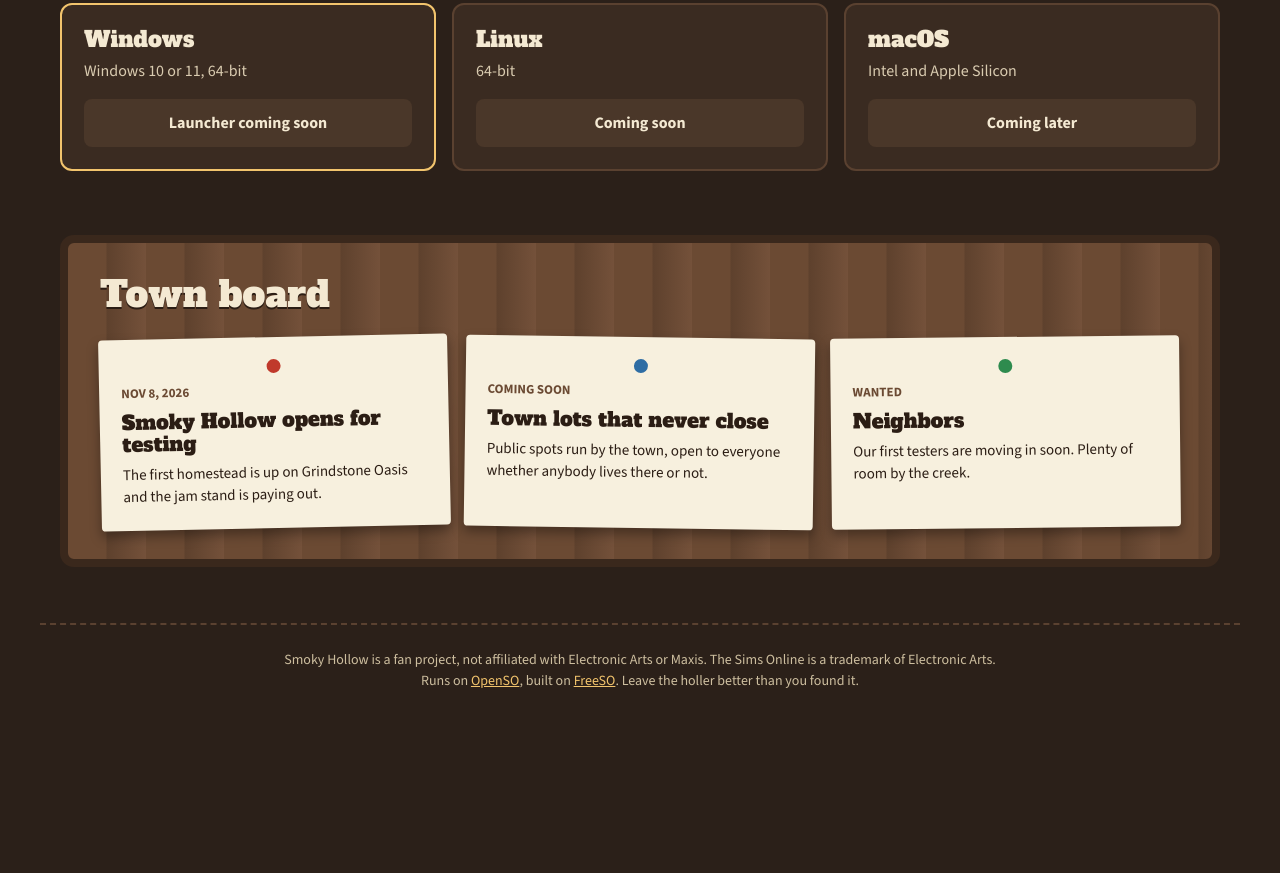
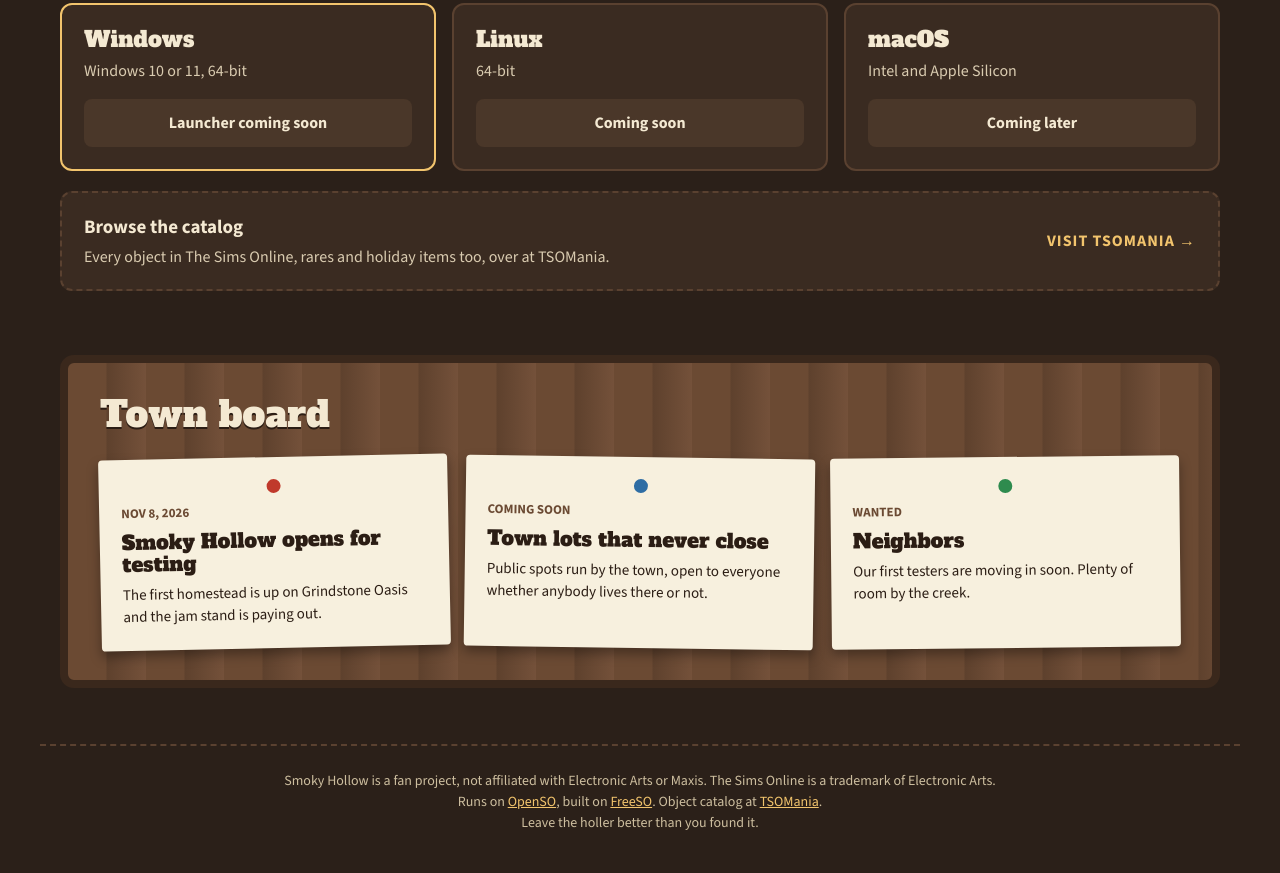
Before and after one commit to smokyhollowtso/smokyhollowtso.github.io, a plain HTML site: page index.html in a window 1280 px wide. Shown: the part 2099-2972 px from the top of the page. Before the commit the page ends 2830 px from the top, so only its background shows below. Drawn offline with nearby package versions, Linux system fonts and the light colour scheme.

Commit message:
Add files via upload

```diff
--- a/index.html
+++ b/index.html
@@ -96,6 +96,10 @@ main.wrap{padding-top:56px;padding-bottom:56px;display:flex;flex-direction:colum
 .post{background:var(--bark2);border:2px solid var(--edge);border-radius:12px;padding:22px;display:flex;flex-direction:column;gap:8px}
 .post.main{border-color:var(--gold)}
 .post h3{font-size:22px}
+.catalog{display:flex;flex-wrap:wrap;align-items:center;justify-content:space-between;gap:14px;background:var(--bark2);border:2px dashed var(--edge);border-radius:12px;padding:20px 22px;text-decoration:none;color:inherit}
+.catalog:hover{border-color:var(--gold)}
+.catalog b{display:block;font-size:19px;margin-bottom:4px}
+.catalog .go{font-weight:700;letter-spacing:1px;color:var(--gold);white-space:nowrap}
 .soon{margin-top:8px;display:flex;align-items:center;justify-content:center;min-height:48px;border-radius:8px;background:#4A3729;font-weight:700;text-align:center;padding:0 10px}
 
 .board{background:repeating-linear-gradient(90deg,#6B4A33 0 38px,#5E412D 39px,#74513A 78px);border:8px solid var(--frame);border-radius:14px;padding:32px;display:flex;flex-direction:column;gap:22px}
@@ -218,6 +222,10 @@ footer{border-top:2px dashed var(--edge);padding:24px 20px 40px;font-size:14px;c
       <div class="post"><h3>Linux</h3><span class="muted">64-bit</span><span class="soon">Coming soon</span></div>
       <div class="post"><h3>macOS</h3><span class="muted">Intel and Apple Silicon</span><span class="soon">Coming later</span></div>
     </div>
+    <a class="catalog" href="https://www.tsomania.net/index.php" target="_blank" rel="noopener">
+      <span><b>Browse the catalog</b><span class="muted">Every object in The Sims Online, rares and holiday items too, over at TSOMania.</span></span>
+      <span class="go" aria-hidden="true">VISIT TSOMANIA &rarr;</span>
+    </a>
   </section>
 
   <section id="board" class="board" aria-labelledby="board-h">
@@ -233,7 +241,7 @@ footer{border-top:2px dashed var(--edge);padding:24px 20px 40px;font-size:14px;c
 
 <footer>
   Smoky Hollow is a fan project, not affiliated with Electronic Arts or Maxis. The Sims Online is a trademark of Electronic Arts.<br>
-  Runs on <a href="https://github.com/voicemxil/OpenSO">OpenSO</a>, built on <a href="https://github.com/riperiperi/FreeSO">FreeSO</a>. Leave the holler better than you found it.
+  Runs on <a href="https://github.com/voicemxil/OpenSO">OpenSO</a>, built on <a href="https://github.com/riperiperi/FreeSO">FreeSO</a>. Object catalog at <a href="https://www.tsomania.net/index.php">TSOMania</a>.<br>Leave the holler better than you found it.
 </footer>
 </body>
 </html>
```
